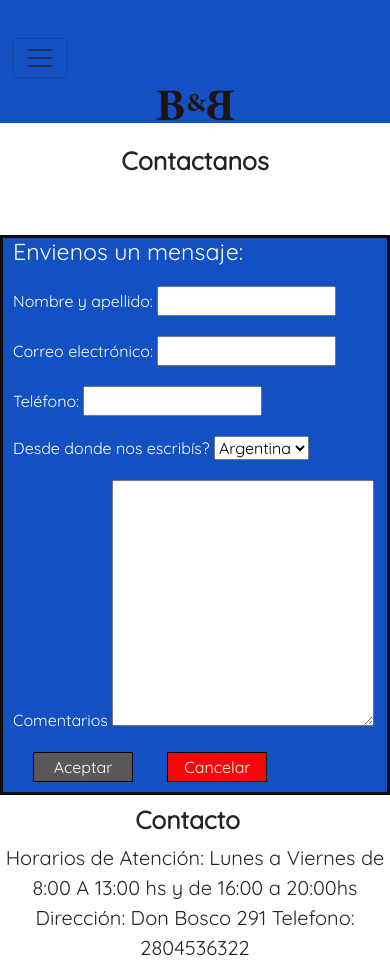
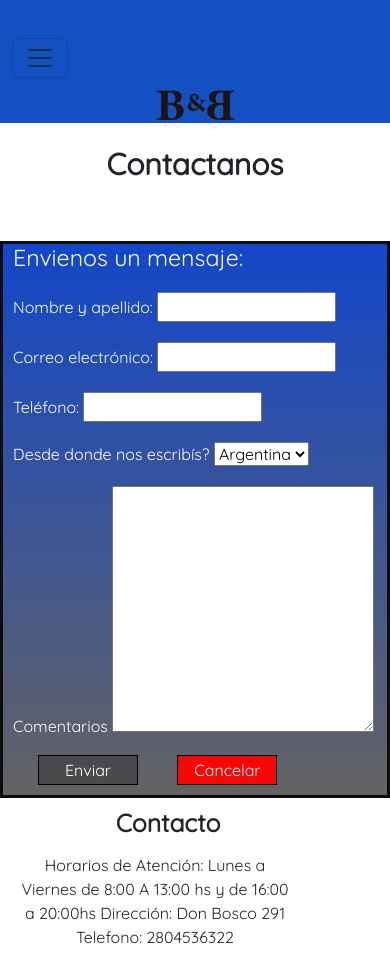
Before and after one commit to antonelladeff/web, a website: page paginas/contacto.html in a window 390 px wide. Shown: the top 963 px of the page. Drawn offline with Linux system fonts and the light colour scheme; grey boxes are pictures that could not be loaded.

Commit message:
modificaciones 3

```diff
--- a/css/estilos - copia.css
+++ b/css/estilos - copia.css
@@ -94,9 +94,9 @@ a, .elnavega .menu .navbar-nav .nav-item .nav-link {
 
 
 /* Estilos para dispositivos móviles */
-@media screen and (max-width:500px){
+/*@media screen and (max-width:500px){
   /* Contenedor principal */
-  .fondoazul {
+  /*.fondoazul {
     padding: 30px;
     height: auto;
   }
@@ -188,7 +188,7 @@ text-align: center;
     }
   }
 /*tamaño celular  - 320px -420px -480px (500px) */
- @media screen and (max-width:500px){
+ /*@media screen and (max-width:500px){
 }
 .quirofa img {
     max-width: 80%;
@@ -269,7 +269,7 @@ margin-bottom: 10px;
 
 
     /* Media query para pantallas de 320px a 500px */
-  @media screen and (max-width:500px){
+  /*@media screen and (max-width:500px){
     .contact{
       width: 50%;
      text-align: center;
@@ -294,7 +294,8 @@ margin-bottom: 10px;
       width: 100%
       }
 
-
+      .fo {
+        background-color: #271761;
 
       }
 
@@ -351,7 +352,7 @@ height: 300px ;
         /* Estilos generales */
 
 /* Estilos para dispositivos móviles con pantalla de 320px a 500px */
-@media screen and (max-width: 500px) {
+/*@media screen and (max-width: 500px) {
 .somos {
 text-align: center;
 align-items: center;
@@ -387,7 +388,7 @@ font-weight: bold;
 .cards .card div {
     display:flex; */  /*para que lo que está dentro del div, dentro de card, dentro de cards, se ponga en fila */
 
-    .card {
+   /* .card {
        height: 500px;
       display:flex;
       flex-direction:column;
--- a/paginas/contacto.html
+++ b/paginas/contacto.html
@@ -30,6 +30,7 @@
 
   <!--css-->
   <link rel="stylesheet" href="../css/estilos.css">
+
 </head>
 
 <body> <!--contenido de todo mi sitio-->
@@ -88,9 +89,9 @@
               <label for="comentarios">Comentarios</label>
               <textarea name="comentarios" id="comentarios" cols="30" rows="10"></textarea>
             </div>
+            <button class="boton boton--enviar" type="submit">Enviar</button>
+            <button class="boton boton--cancelar" type="reset">Cancelar</button>
           </form>
-          <button class="boton boton--aceptar">Aceptar</button>
-          <button class="boton boton--cancelar">Cancelar</button>
         </section>
         <section class="ubpadre">
           <div>
@@ -102,7 +103,7 @@
                 Horarios de Atención: Lunes a Viernes de 8:00 A 13:00 hs y de 16:00 a 20:00hs
                 Dirección: Don Bosco 291
                 Telefono: 2804536322 </p>
-              </div>
+            </div>
         </section>
       </div>
       <iframe class="mapa"
--- a/scss/_extend.scss
+++ b/scss/_extend.scss
@@ -11,9 +11,9 @@
 }
 
 
-.boton--aceptar {
+.boton--enviar {
     @extend .boton;
-    background-color: rgb(88, 88, 89);
+    background-color: rgb(74, 74, 77);
 
 }
 
--- a/scss/_main.scss
+++ b/scss/_main.scss
@@ -17,7 +17,7 @@
 }
 .contenedortexto {
     background-color: rgba(182, 182, 182, 0.39);
-    padding: 100px;
+    padding: 50px;
 	h1 {
 		display: flex;
 		justify-content: center;
@@ -25,7 +25,7 @@
 		font-size: 50px;
 		text-align: center;
 		margin-top: 10px;
-		padding-bottom: 50px;
+		padding-bottom: 30px;
 	}
 }
 .primerparrafo {
@@ -71,7 +71,7 @@
 	font-weight: bold;
 }
 .espacios {
-	background-color:$colorPrincipal;
+	background:linear-gradient(rgb(19, 71, 202), rgb(100, 99, 100));
 	margin-top: 30px;
 	text-align: center;
 	color: $colorsecundario;
@@ -151,7 +151,6 @@
 
 }
 
-
 .co {
 	display: flex;
 }
@@ -180,11 +179,12 @@
 }
 .fo {
 	padding-bottom: 10px;
-	background-color: $colorPrincipal;
+	background:linear-gradient(rgb(19, 71, 202), rgb(100, 99, 100));
 	border: 3px solid rgb(13, 13, 14);
 	color: $colorsecundario;
 }
-.texto {
+
+	.texto {
 	margin-top: 3px;
 	text-align: center;
 	font-size: 20px;
--- a/scss/_mediaqueries.scss
+++ b/scss/_mediaqueries.scss
@@ -31,9 +31,9 @@
 		margin-top: 5px;
 		font-size: 16px;
 		font-weight: bold;
-		padding-right: 30px;
 		margin-left: 5px;
 
+	}
 
 	.title {
 		font-weight: bold;
@@ -41,8 +41,6 @@
 		margin-bottom: 9%;
 		text-align: center;
 		font-size: 25px;
-		}
-
 	}
 }
 
@@ -96,22 +94,34 @@
 
 	.form {
 		margin-left: 20px;
+
 	}
 
 
-	.form section {
-		width: 100%;
-	}
 
 	.title {
 		font-size: 30px;
+
+	}
+
+	.texto {
+		font-size: 18px;
+		width: 270px;
+		height: auto;
+		margin-left: 50px;
+		text-align: center;
+		margin-top: 15px;
+
+
+
+
 	}
 }
 
 /* Media query para pantallas de 320px a 500px */
 @media screen and (max-width:500px) {
 	.contact {
-		width: 50%;
+		width: 40%;
 		text-align: center;
 		font-weight: bold;
 		margin-top: 10px;
@@ -121,10 +131,8 @@
 
 
 	.form {
-		width: 100%;
 		display: inline;
 		justify-content: space-around;
-		padding-bottom: 100px;
 		align-items: center;
 
 	}
@@ -132,19 +140,21 @@
 
 	.form section {
 		width: 100%;
+
 	}
 
-	.title {
-		font-weight: bold;
-		margin-top: 6%;
-		margin-bottom: 9%;
-		text-align: center;
-		font-size: 25px;
+
+	.boton {
+		margin-left: 35px;
+		margin-top: 2px;
 	}
 
-	.boton {
-		margin-left: 30px;
-		margin-top: 5px;
+	.texto {
+		font-size: 16px;
+		margin-left: 20px;
+		text-align: center;
+		margin-top: 15px;
+
 	}
 
 }
--- a/scss/_mixin.scss
+++ b/scss/_mixin.scss
@@ -1,3 +1,4 @@
+/*mixin*/
 @mixin flex-center{
     display:flex;
     align-items: center;
--- a/scss/_variables.scss
+++ b/scss/_variables.scss
@@ -1,4 +1,3 @@
-
 /*VARIABLES*/
 $colorPrincipal: rgb(19, 80, 194);
 $colorsecundario : white;
--- a/scss/estilos.scss
+++ b/scss/estilos.scss
@@ -7,6 +7,7 @@
 @import "footer" ;
 
 
+
 /*tipografia web */
 body { font-family: 'Quicksand', sans-serif;
 
```
Also changed, not shown: index.html (+5 -2 lines), paginas/consultorio.html (+7 -1 lines), paginas/nosotros.html (+8 -3 lines), paginas/tratamientos.html (+15 -6 lines), css/estilos.css, 1 other file. Lines whose indentation alone changed are shown as unchanged.
